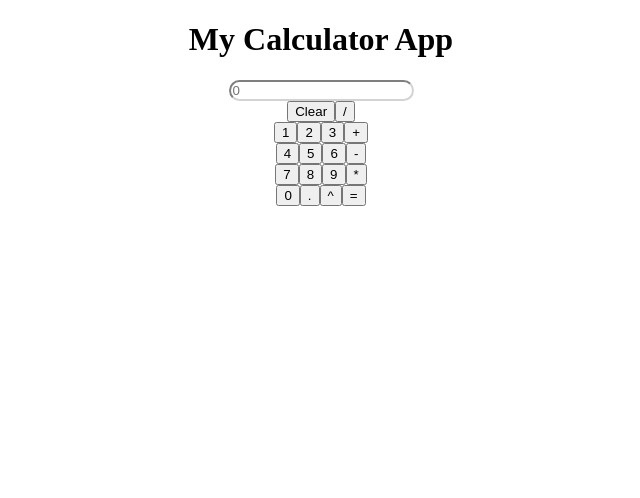
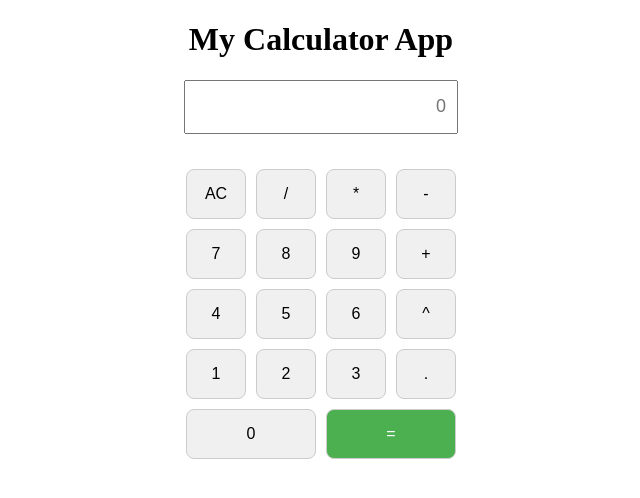
Before and after one commit to Jondrielle/FullStack-Calculator, a Vue app in the folder frontend/: page / in a window 1280 px wide. Shown: the top 498 px of the page, without its empty margins (319-959 px from the left). Built offline with nearby package versions, Linux system fonts and the light colour scheme.

Commit message:
Polishing frontend layout and logic

```diff
--- a/frontend/src/components/Calculator.vue
+++ b/frontend/src/components/Calculator.vue
@@ -2,70 +2,112 @@
 import { ref } from 'vue'
 import api from '../services/api.js'
 
+const expression = ref('')
 const result = ref(null)
-const expression = ref('')
 
-async function addData() {
-  try {
-    const response = await api.post('/add', { x: 5, y: 3 })
-    result.value = response.data
-  } catch (error) {
-    console.error('Error:', error)
+function append(value) {
+  if (value === 'AC') {
+    expression.value = ''
+    result.value = null
+  } else if (value === '=') {
+    calculate()
+  } else {
+    expression.value += value
   }
 }
 
-function append(char){
-	expression.value += char
+async function calculate() {
+  if (!expression.value) return
+
+  try {
+    const response = await api.post('/calculate', {
+      expr: expression.value  // <-- matches backend key
+    })
+
+    result.value = response.data.result
+    expression.value = result.value  // clear input after calculation
+  } catch (error) {
+    console.error(error)
+    result.value = 'Error'
+    expression.value = ''
+  }
 }
 </script>
 
 <template>
-	<div style= "text-align:center">
+  <div style="text-align:center">
     <input v-model="expression" placeholder="0" />
-		<div class = "numberButtons">
-			<div>
-			  <button @click="append('Clear')">Clear</button>
+
+    <div class="numberButtons">
+      <button @click="append('AC')">AC</button>
       <button @click="append('/')">/</button>
-		  </div>
-		  <div>
+      <button @click="append('*')">*</button>
+      <button @click="append('-')">-</button>
+
+      <button @click="append('7')">7</button>
+      <button @click="append('8')">8</button>
+      <button @click="append('9')">9</button>
+      <button @click="append('+')">+</button>
+
+      <button @click="append('4')">4</button>
+      <button @click="append('5')">5</button>
+      <button @click="append('6')">6</button>
+      <button @click="append('^')">^</button>
+
       <button @click="append('1')">1</button>
       <button @click="append('2')">2</button>
       <button @click="append('3')">3</button>
-			  <button @click="append('+')">+</button>
-		  </div>
-			<div>
-				<button @click="append('4')">4</button>
-			  <button @click="append('5')">5</button>
-			  <button @click="append('6')">6</button>
-			  <button @click="append('-')">-</button>
+      <button @click="append('.')">.</button>
+
+      <button class="zero" @click="append('0')">0</button>
+      <button class="equals" @click="append('=')">=</button>
     </div>
 
-	   	<div>
-		    <button @click="append('7')">7</button>
-		    <button @click="append('8')">8</button>
-			  <button @click="append('9')">9</button>
-		    <button @click="append('*')">*</button>
-		 	</div>
-
-		  <div>
-		    <button @click="append('0')">0</button>
-		    <button @click="append('.')">.</button>
-		   	<button @click="append('^')">^</button>
-		   	<button @click="append('=')">=</button>
     <p v-if="result !== null">Result: {{ result }}</p>
   </div>
-		</div>
-  </div>
-
-
 </template>
 
+<style>
+.numberButtons {
+  display: grid;
+  grid-template-columns: repeat(4, 60px);
+  gap: 10px;
+  justify-content: center;
+  margin-top: 20px;
+}
 
-<style>
-input{
-	border-radius: 50px;
-	border-color: lightgray;
+button {
+  padding: 15px;
+  border-radius: 8px;
+  border: 1px solid #ccc;
+  background-color: #f0f0f0;
+  cursor: pointer;
+  font-size: 16px;
 }
-.numberButtons{
+
+button:hover {
+  background-color: #d0d0d0;
+}
+
+input {
+  width: 250px;
+  height: 40px;
+  font-size: 18px;
+  text-align: right;
+  margin-bottom: 15px;
+  padding: 5px 10px;
+}
+
+.zero {
+  grid-column: span 2; /* Make zero button wider */
+}
+
+.equals {
+  grid-column: span 2; /* Make = button wider */
+  background-color: #4caf50;
+  color: white;
+}
+.equals:hover {
+  background-color: #45a049;
 }
 </style>
```
Lines whose indentation alone changed are shown as unchanged.
